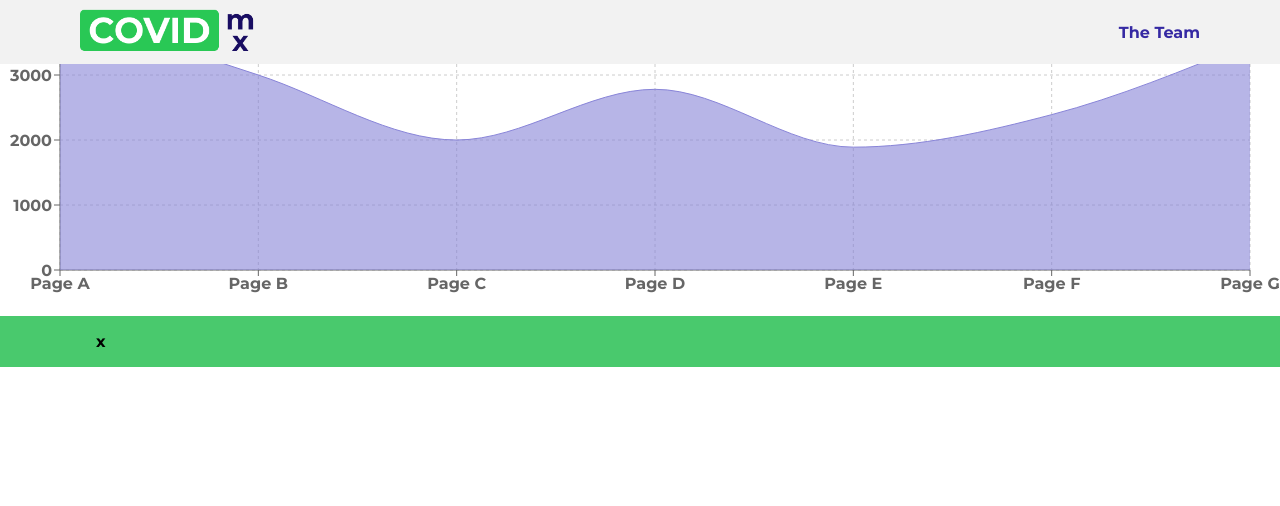
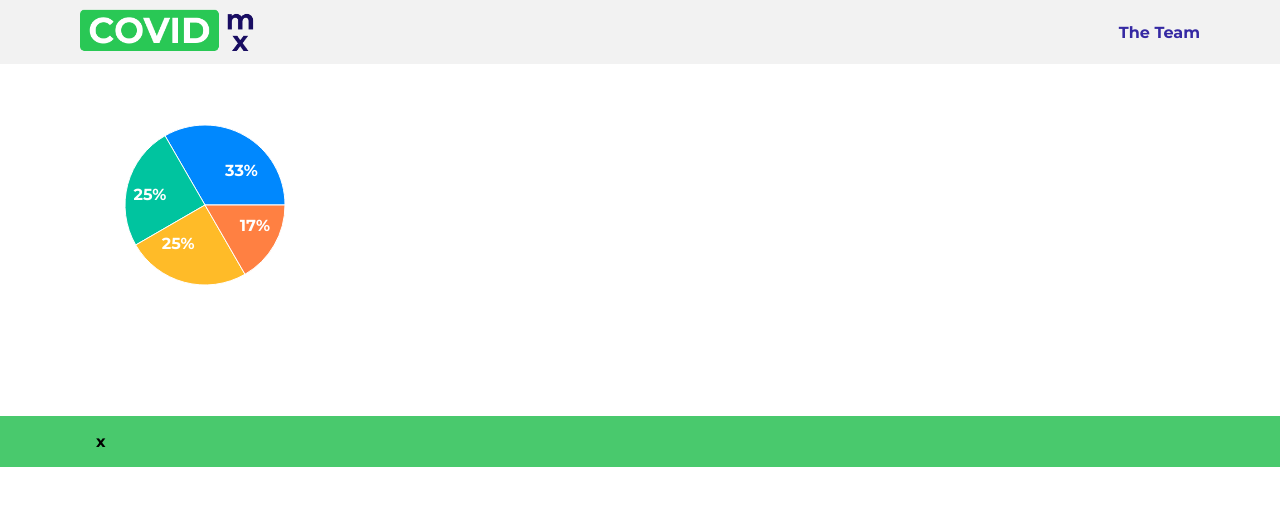
Before and after one commit to CovidMx/CovidMX-frontend, a React app: page /estados in a window 1280 px wide. Shown: the top 506 px of the page. Built offline with nearby package versions, Linux system fonts and the light colour scheme.

Commit message:
pie chart

```diff
--- a/src/components/ChartsPie.jsx
+++ b/src/components/ChartsPie.jsx
@@ -1,48 +1,48 @@
 import React, { PureComponent } from 'react'
-import { AreaChart, Area, XAxis, YAxis, CartesianGrid, Tooltip, ResponsiveContainer } from 'recharts';
+import { PieChart, Pie, Sector, Cell } from 'recharts';
 
 const data = [
-  {
-    name: 'Page A', uv: 4000, pv: 2400, amt: 2400,
-  },
-  {
-    name: 'Page B', uv: 3000, pv: 1398, amt: 2210,
-  },
-  {
-    name: 'Page C', uv: 2000, pv: 9800, amt: 2290,
-  },
-  {
-    name: 'Page D', uv: 2780, pv: 3908, amt: 2000,
-  },
-  {
-    name: 'Page E', uv: 1890, pv: 4800, amt: 2181,
-  },
-  {
-    name: 'Page F', uv: 2390, pv: 3800, amt: 2500,
-  },
-  {
-    name: 'Page G', uv: 3490, pv: 4300, amt: 2100,
-  },
+  { name: 'Group A', value: 400 },
+  { name: 'Group B', value: 300 },
+  { name: 'Group C', value: 300 },
+  { name: 'Group D', value: 200 },
 ];
+
+const COLORS = ['#0088FE', '#00C49F', '#FFBB28', '#FF8042'];
+
+const RADIAN = Math.PI / 180;
+const renderCustomizedLabel = ({
+  cx, cy, midAngle, innerRadius, outerRadius, percent, index,
+}) => {
+   const radius = innerRadius + (outerRadius - innerRadius) * 0.5;
+  const x = cx + radius * Math.cos(-midAngle * RADIAN);
+  const y = cy + radius * Math.sin(-midAngle * RADIAN);
+
+  return (
+    <text x={x} y={y} fill="white" textAnchor={x > cx ? 'start' : 'end'} dominantBaseline="central">
+      {`${(percent * 100).toFixed(0)}%`}
+    </text>
+  );
+};
 
 const ChartPie = () => {
   return (
-    <div style={{ width: '100%', height: 300 }}>
-      <ResponsiveContainer>
-        <AreaChart
-          data={data}
-          margin={{
-            top: 10, right: 30, left: 0, bottom: 0,
-          }}
-        >
-          <CartesianGrid strokeDasharray="3 3" />
-          <XAxis dataKey="name" />
-          <YAxis />
-          <Tooltip />
-          <Area type="monotone" dataKey="uv" stroke="#8884d8" fill="#8884d8" />
-        </AreaChart>
-      </ResponsiveContainer>
-    </div>
+    <PieChart width={400} height={400}>
+      <Pie
+        data={data}
+        cx={200}
+        cy={200}
+        labelLine={false}
+        label={renderCustomizedLabel}
+        outerRadius={80}
+        fill="#8884d8"
+        dataKey="value"
+      >
+        {
+          data.map((entry, index) => <Cell key={`cell-${index}`} fill={COLORS[index % COLORS.length]} />)
+        }
+      </Pie>
+    </PieChart>
   );
 }
 
```
